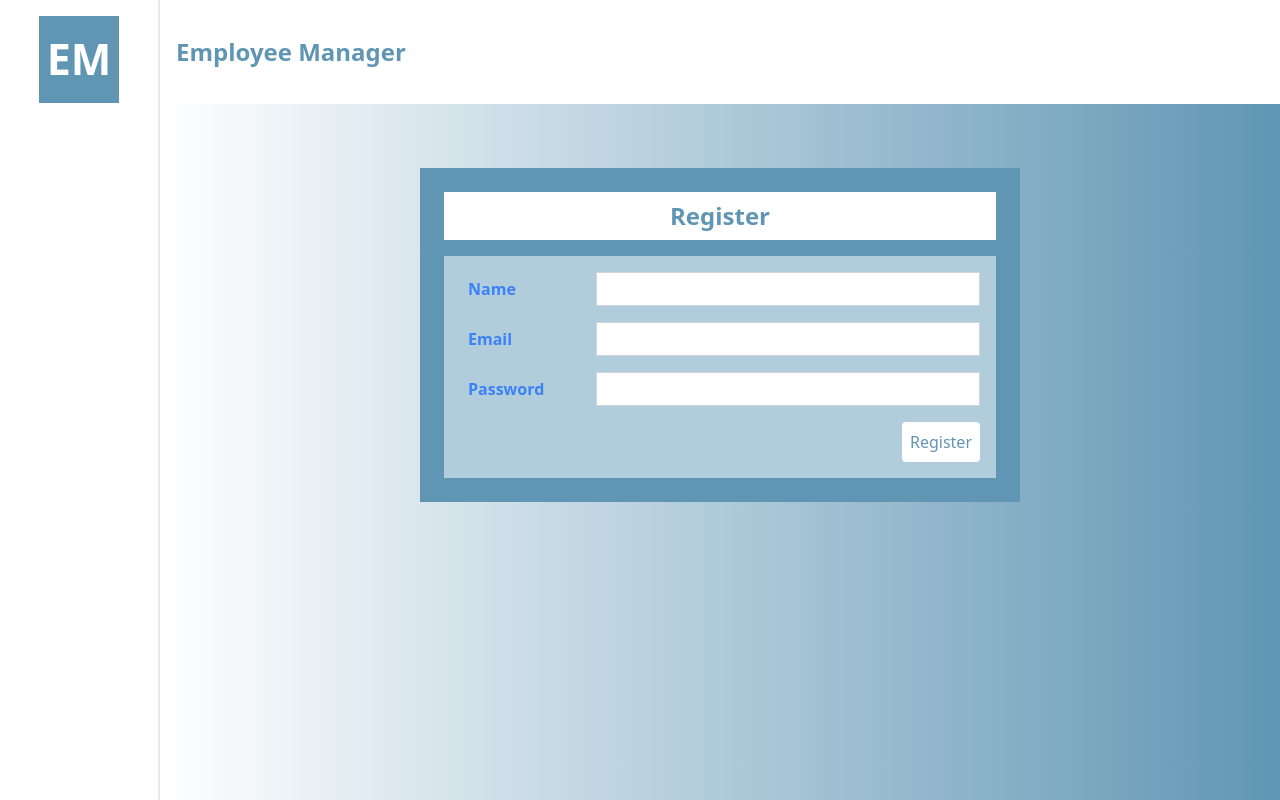
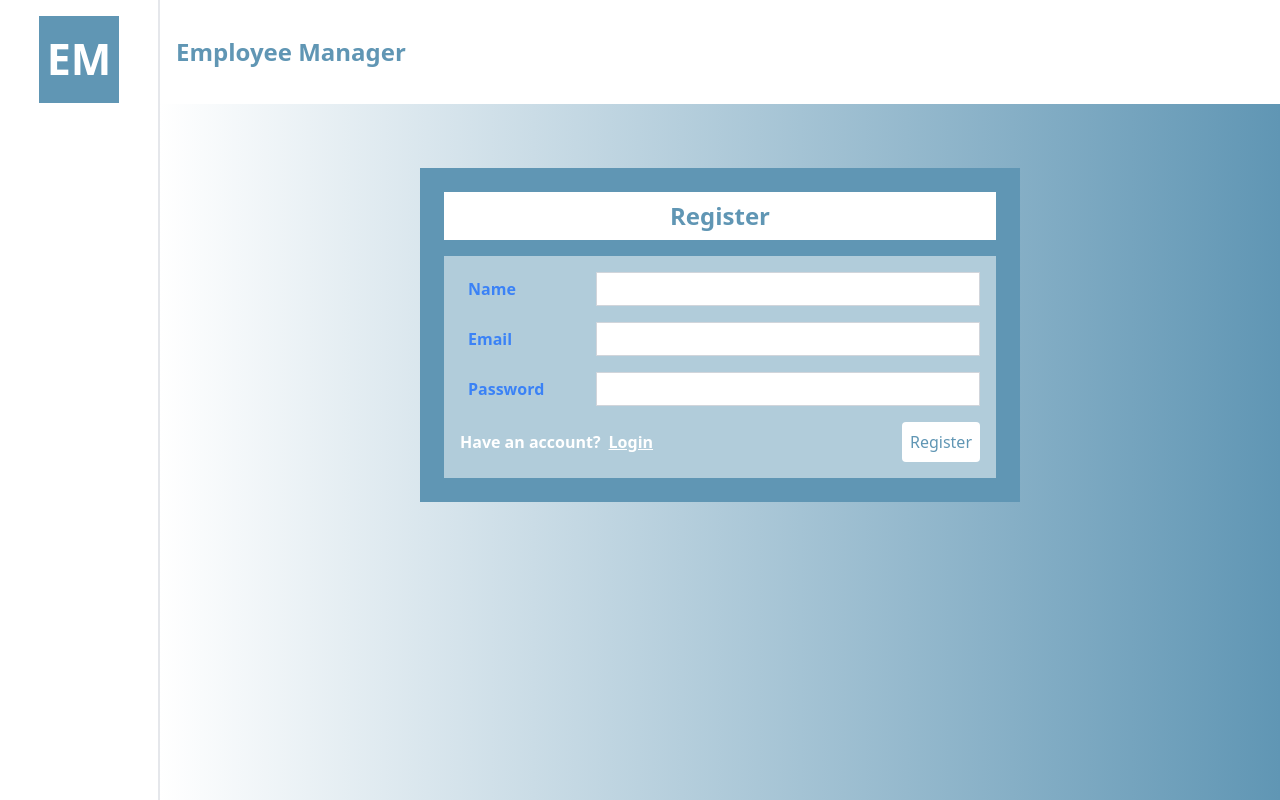
Before and after one commit to alisonwu6/employee-manager, a React (Vite) app in the folder frontend/: page /Register in a window 1280 px wide. Built offline with nearby package versions, Linux system fonts and the light colour scheme.

Commit message:
feat(frontend):  register content added link to login

```diff
--- a/frontend/src/pages/Register.jsx
+++ b/frontend/src/pages/Register.jsx
@@ -1,5 +1,5 @@
 import { useState } from "react";
-import { useNavigate } from "react-router-dom";
+import { Link, useNavigate } from "react-router-dom";
 import axiosInstance from "../api/axiosConfig";
 
 const Register = () => {
@@ -63,7 +63,16 @@ const Register = () => {
             className="border border-gray-300 px-2 py-1 w-96"
           />
         </div>
-        <div className="flex justify-end">
+        <div className="flex justify-between items-center">
+          <div className="text-white font-bold">
+            Have an account?
+            <Link
+              to="/login"
+              className="underline ml-2"
+            >
+              Login
+            </Link>
+          </div>
           <button
             type="submit"
             className="bg-white text-primary p-2 rounded"
```
